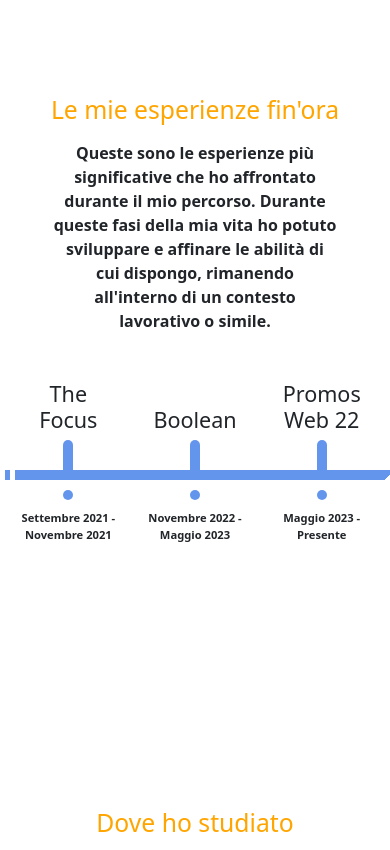
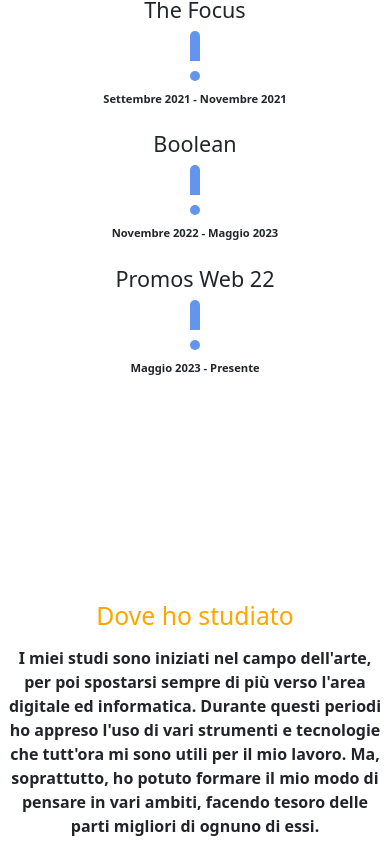
Before and after one commit to LorenzoNicco/LorenzoNicco.github.io, a Vue app: page /bio in a window 390 px wide. Shown: the part 2054-2904 px from the top of the page. Built offline with nearby package versions, Linux system fonts and the light colour scheme.

Commit message:
fix responsive pagina bio

```diff
--- a/src/components/RoadmapSection.vue
+++ b/src/components/RoadmapSection.vue
@@ -14,12 +14,12 @@
 </script>
 
 <template>
-    <div class="data-container col mb-5 d-flex flex-column align-items-center justify-content-end">
+    <div class="data-container mb-2 mb-lg-5 d-flex flex-column align-items-center justify-content-end">
         <h4 class="company-name" data-bs-toggle="modal" :data-bs-target="'#'+data.id">{{ data.company }}</h4>
 
         <div class="vertical-line"></div>
 
-        <div class="horizontal-line"></div>
+        <div class="horizontal-line d-none d-lg-block"></div>
 
         <div class="time-dot"></div>
 
--- a/src/pages/AppBio.vue
+++ b/src/pages/AppBio.vue
@@ -114,12 +114,12 @@
         </div>
 
         <section id="bio" class="container-fluid my-section-padding">
-            <div class="row justify-content-center">
+            <div class="row justify-content-center w-100">
 
-                <h2 v-if="store.language == 'ita'" class="col-12 text-center mt-5 mb-3 my-orange-text">Chi sono</h2>
-                <h2 v-if="store.language == 'eng'" class="col-12 text-center mt-5 mb-3 my-orange-text">Who I am</h2>
+                <h2 v-if="store.language == 'ita'" class="col-12 col-md-8 text-center mt-5 mb-3 my-orange-text">Chi sono</h2>
+                <h2 v-if="store.language == 'eng'" class="col-12 col-md-8 text-center mt-5 mb-3 my-orange-text">Who I am</h2>
 
-                <p v-if="store.language == 'ita'" class="col-8 text-center">Ho scoperto il mondo della programmazione quasi per caso, rimanendone subito folgorato. Da quel momento ho vissuto a pane e codice con una passione talmente grande da prendere la decisione di cambiare vita, lasciando un posto di lavoro sicuro e investendo
+                <p v-if="store.language == 'ita'" class="col-12 col-md-8 text-center">Ho scoperto il mondo della programmazione quasi per caso, rimanendone subito folgorato. Da quel momento ho vissuto a pane e codice con una passione talmente grande da prendere la decisione di cambiare vita, lasciando un posto di lavoro sicuro e investendo
                                             tutto nel percorso di formazione che mi ha portato a coronare il mio sogno di lavorare in questo fantastico campo.
 
                                             <br><br>
@@ -135,7 +135,7 @@
 
                                             Non esitate a contattarmi per conoscerci meglio!
                 </p>
-                <p v-if="store.language == 'eng'" class="col-8 text-center">I discovered the world of programming almost by accident, immediately falling in love. From that moment I lived on bread and code with a passion so great to make the decision to change life,
+                <p v-if="store.language == 'eng'" class="col-12 col-md-8 text-center">I discovered the world of programming almost by accident, immediately falling in love. From that moment I lived on bread and code with a passion so great to make the decision to change life,
                                              leaving my job and investing all I had in the training path that led me to fulfill my dream of working in this fantastic field.
 
                                             <br><br>
@@ -160,14 +160,16 @@
                     <h2 v-if="store.language == 'ita'" class="text-center mb-3 my-orange-text">Le mie esperienze fin'ora</h2>
                     <h2 v-if="store.language == 'eng'" class="text-center mb-3 my-orange-text">My experiences so far</h2>
 
-                    <p v-if="store.language == 'ita'" class="text-center w-75 m-auto">Queste sono le esperienze più significative che ho affrontato durante il mio percorso. Durante queste fasi della mia vita ho potuto sviluppare e affinare le abilità di cui dispongo, rimanendo all'interno di un contesto lavorativo o simile.</p>
-                    <p v-if="store.language == 'eng'" class="text-center w-75 m-auto">These are the most significant experiences I have faced during my journey. During these phases of my life I've been able to develop and refine my the skills, remaining within a working context or similar.</p>
+                    <p v-if="store.language == 'ita'" class="text-center w-md-75 m-auto">Queste sono le esperienze più significative che ho affrontato durante il mio percorso. Durante queste fasi della mia vita ho potuto sviluppare e affinare le abilità di cui dispongo, rimanendo all'interno di un contesto lavorativo o simile.</p>
+                    <p v-if="store.language == 'eng'" class="text-center w-md-75 m-auto">These are the most significant experiences I have faced during my journey. During these phases of my life I've been able to develop and refine my the skills, remaining within a working context or similar.</p>
                 </div>
 
-                <RoadmapSection
-                 v-for="data in data.experiences"
-                 :data="data"
-                />
+                <div class="col-12 d-flex flex-column flex-lg-row">
+                    <RoadmapSection
+                     v-for="data in data.experiences"
+                     :data="data"
+                    />
+                </div>
             </div>
         </section>
 
@@ -177,8 +179,8 @@
                     <h2 v-if="store.language == 'ita'" class="text-center mb-3 my-orange-text">Dove ho studiato</h2>
                     <h2 v-if="store.language == 'eng'" class="text-center mb-3 my-orange-text">Where I studied</h2>
 
-                    <p v-if="store.language == 'ita'" class="text-center w-75 m-auto">I miei studi sono iniziati nel campo dell'arte, per poi spostarsi sempre di più verso l'area digitale ed informatica. Durante questi periodi ho appreso l'uso di vari strumenti e tecnologie che tutt'ora mi sono utili per il mio lavoro. Ma, soprattutto, ho potuto formare il mio modo di pensare in vari ambiti, facendo tesoro delle parti migliori di ognuno di essi.</p>
-                    <p v-if="store.language == 'eng'" class="text-center w-75 m-auto">My studies began in the field of art, and then moved more and more to the digital and computer science area. During these periods I learned the use of various tools and technologies that are still useful for my work. But, above all, I have been able to form my way of thinking in various areas, treasuring the best parts of each of them.</p>
+                    <p v-if="store.language == 'ita'" class="text-center w-md-75 m-auto">I miei studi sono iniziati nel campo dell'arte, per poi spostarsi sempre di più verso l'area digitale ed informatica. Durante questi periodi ho appreso l'uso di vari strumenti e tecnologie che tutt'ora mi sono utili per il mio lavoro. Ma, soprattutto, ho potuto formare il mio modo di pensare in vari ambiti, facendo tesoro delle parti migliori di ognuno di essi.</p>
+                    <p v-if="store.language == 'eng'" class="text-center w-md-75 m-auto">My studies began in the field of art, and then moved more and more to the digital and computer science area. During these periods I learned the use of various tools and technologies that are still useful for my work. But, above all, I have been able to form my way of thinking in various areas, treasuring the best parts of each of them.</p>
                 </div>
 
                 <RoadmapSection
@@ -220,4 +222,10 @@
     #bio {
         background-color: #5f9ea0;
     }
+
+    @media screen and (max-width: 350px) {
+        .img-container {
+            width: 100%;
+        }
+    }
 </style>
```
